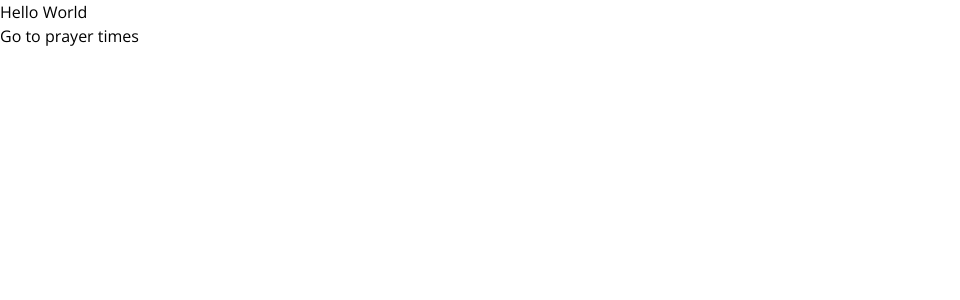
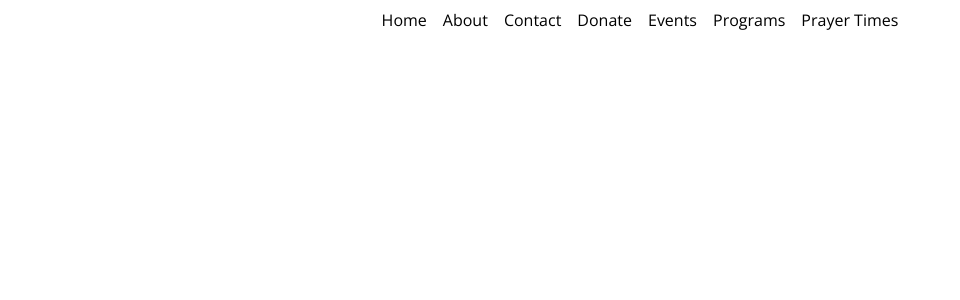
Before and after one commit to famulu/swinis-web-app, a Next.js app: page / in a window 1280 px wide. Shown: the top 300 px of the page, without its empty margins (0-960 px from the left). Built offline with nearby package versions, Linux system fonts and the light colour scheme.

Commit message:
added donation func and other pages

```diff
--- /dev/null
+++ b/app/about/page.tsx
@@ -0,0 +1,3 @@
+export default function Page() {
+  return <p>About Page</p>;
+}
--- /dev/null
+++ b/app/contact/page.tsx
@@ -0,0 +1,3 @@
+export default function Page() {
+    return <p>Contact Page</p>;
+  }
--- /dev/null
+++ b/app/donate/page.tsx
@@ -0,0 +1,32 @@
+"use client";
+
+import { PaymentForm, CreditCard } from "react-square-web-payments-sdk";
+
+export default function Page() {
+  return (
+    <div>
+      <PaymentForm
+        applicationId="sandbox-sq0idb-m44QXynEl8VBo7XqpxkEIw"
+        cardTokenizeResponseReceived={async (
+          token: any,
+          verifiedBuyer: any
+        ) => {
+          console.log("Starting payment");
+          const response = await fetch("/api/pay", {
+            method: "POST",
+            headers: {
+              "Content-type": "application/json",
+            },
+            body: JSON.stringify({
+              sourceId: token.token,
+            }),
+          });
+          console.log(await response.json());
+        }}
+        locationId="LSEEVT7Q6EY50"
+      >
+        <CreditCard />
+      </PaymentForm>
+    </div>
+  );
+}
--- /dev/null
+++ b/app/events/page.tsx
@@ -0,0 +1,3 @@
+export default function Page() {
+    return <p>Events Page</p>;
+  }
--- a/app/page.tsx
+++ b/app/page.tsx
@@ -1,12 +1,31 @@
 import Link from "next/link";
 
 export default function Home() {
-
-
-    return (
-        <>
-            <div>Hello World</div>
-            <Link href="/pray">Go to prayer times</Link>
-        </>
-    );
+  return (
+    <>
+      <div className="flex justify-center">
+        <Link href="/" className="p-2 hover:bg-gray-200 rounded-md">
+          Home
+        </Link>
+        <Link href="/about" className="p-2 hover:bg-gray-200 rounded-md">
+          About
+        </Link>
+        <Link href="/contact" className="p-2 hover:bg-gray-200 rounded-md">
+          Contact
+        </Link>
+        <Link href="/donate" className="p-2 hover:bg-gray-200 rounded-md">
+          Donate
+        </Link>
+        <Link href="/events" className="p-2 hover:bg-gray-200 rounded-md">
+          Events
+        </Link>
+        <Link href="/programs" className="p-2 hover:bg-gray-200 rounded-md">
+          Programs
+        </Link>
+        <Link href="/prayer-times" className="p-2 hover:bg-gray-200 rounded-md">
+          Prayer Times
+        </Link>
+      </div>
+    </>
+  );
 }
--- /dev/null
+++ b/app/programs/page.tsx
@@ -0,0 +1,3 @@
+export default function Page() {
+  return <p>Programs Page</p>;
+}
--- a/package.json
+++ b/package.json
@@ -13,7 +13,9 @@
     "firebase": "^10.7.2",
     "next": "14.1.0",
     "react": "^18",
-    "react-dom": "^18"
+    "react-dom": "^18",
+    "react-square-web-payments-sdk": "^3.2.1",
+    "square": "^34.0.1"
   },
   "devDependencies": {
     "@types/node": "^20",
--- /dev/null
+++ b/pages/api/pay.js
@@ -0,0 +1,29 @@
+import { Client } from "square";
+import { randomUUID } from "crypto";
+console.log(process.env.SQUARE_ACCESS_TOKEN);
+const { paymentsApi } = new Client({
+  accessToken: process.env.SQUARE_ACCESS_TOKEN,
+  environment: "sandbox",
+});
+
+export default async function handler(req, res) {
+  console.log("API triggered");
+  if (req.method === "POST") {
+    const { result } = await paymentsApi.createPayment({
+      idempotencyKey: randomUUID(),
+      sourceId: req.body.sourceId,
+      amountMoney: {
+        currency: "AUD",
+        amount: 100,
+      },
+    });
+    console.log(result);
+    res.status(200).json(result);
+  } else {
+    res.status(500).send();
+  }
+}
+
+BigInt.prototype.toJSON = function () {
+  return this.toString();
+};
```
Also changed, not shown: app/prayer-times/page.tsx (renamed from app/pray/page.tsx), 1 other file (tests, documents, lock files or other folders).
